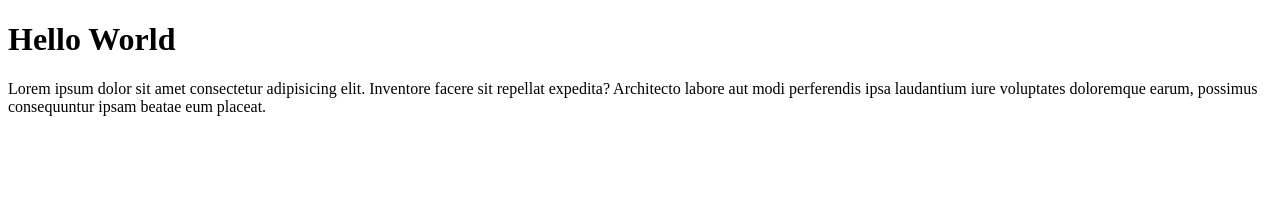
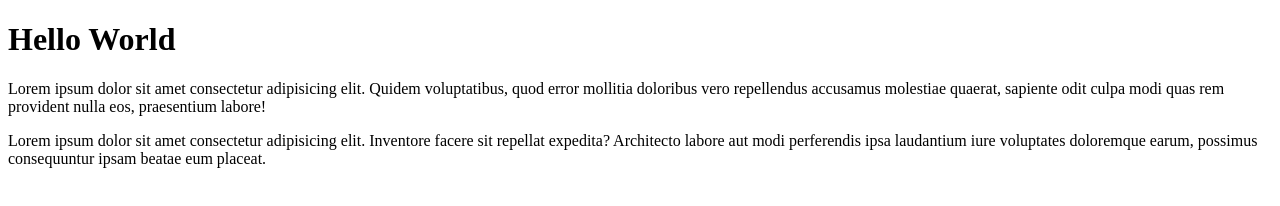
Before and after one commit to mahzumy/belajarhtml, a website: page index.html in a window 1280 px wide. Drawn offline with Linux system fonts and the light colour scheme.

Commit message:
tambah peragraf

```diff
--- a/index.html
+++ b/index.html
@@ -7,6 +7,7 @@
 </head>
 <body>
     <h1>Hello World</h1>
+    <p>Lorem ipsum dolor sit amet consectetur adipisicing elit. Quidem voluptatibus, quod error mollitia doloribus vero repellendus accusamus molestiae quaerat, sapiente odit culpa modi quas rem provident nulla eos, praesentium labore!</p>
     <p>Lorem ipsum dolor sit amet consectetur adipisicing elit. Inventore facere sit repellat expedita? Architecto labore aut modi perferendis ipsa laudantium iure voluptates doloremque earum, possimus consequuntur ipsam beatae eum placeat.</p>
 </body>
 </html>
```
